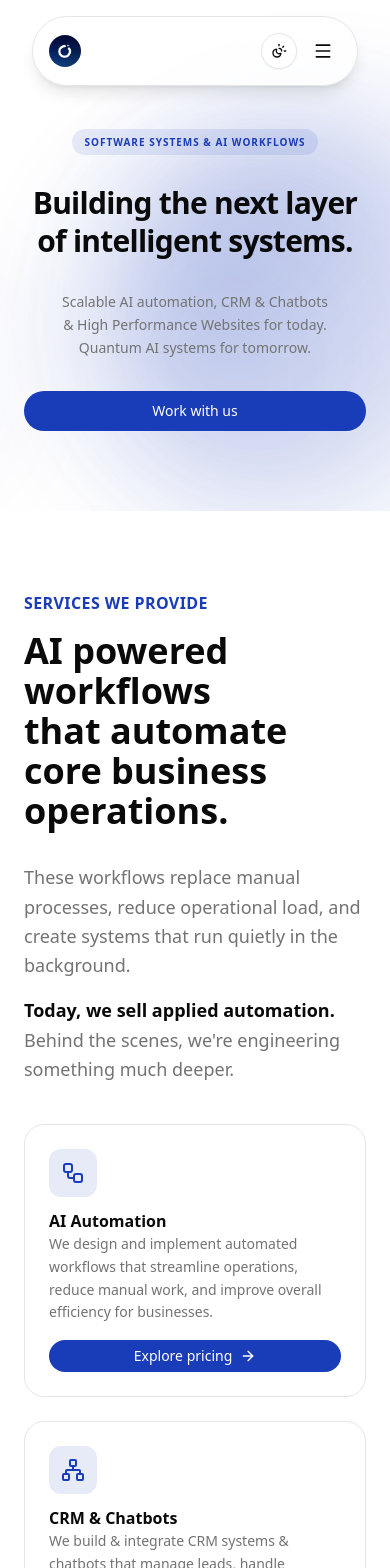
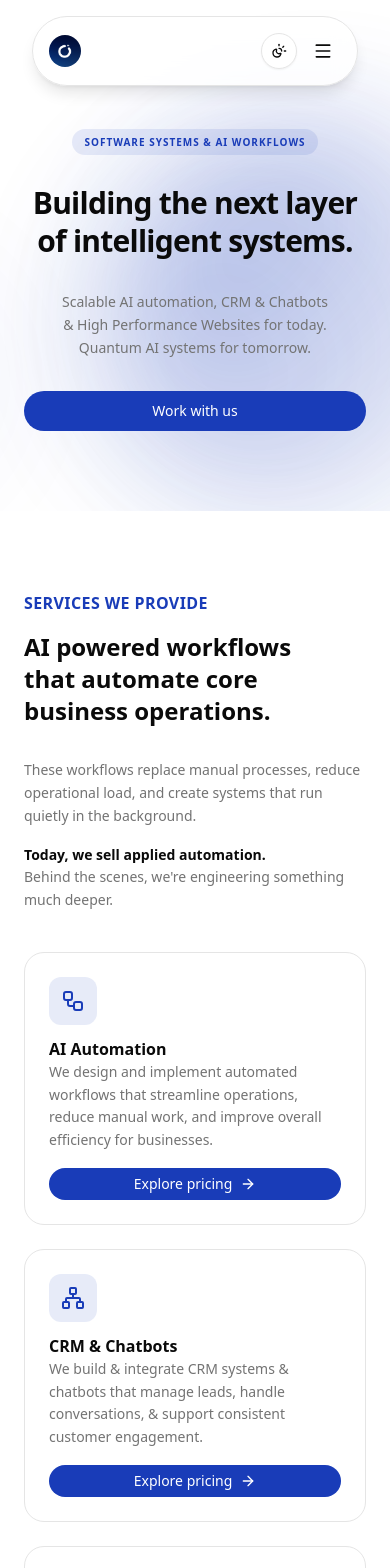
Before and after one commit to sidharth-ng/casal-labs, a Next.js app: page / in a window 390 px wide. Shown: the top 1568 px of the page. Built offline with nearby package versions, Linux system fonts and the light colour scheme.

Commit message:
fix: font sizes in mobile view

```diff
--- a/src/app/page.tsx
+++ b/src/app/page.tsx
@@ -76,16 +76,16 @@ export default function Home() {
                 <p className="text-base font-semibold text-blue-800 uppercase tracking-wide">
                   Services we provide
                 </p>
-                <h2 className="text-4xl md:text-5xl font-bold text-balance">
+                <h2 className="text-2xl md:text-5xl font-bold text-balance">
                   AI powered workflows that automate core business operations.
                 </h2>
               </div>
               <div className="space-y-4">
-                <p className="text-lg text-muted-foreground leading-relaxed">
+                <p className="text-sm md:text-lg text-muted-foreground leading-relaxed">
                   These workflows replace manual processes, reduce operational
                   load, and create systems that run quietly in the background.
                 </p>
-                <p className="text-lg text-muted-foreground leading-relaxed">
+                <p className="text-sm md:text-lg text-muted-foreground leading-relaxed">
                   <span className="font-semibold text-foreground">
                     Today, we sell applied automation.
                   </span>
@@ -194,7 +194,7 @@ export default function Home() {
             <p className="text-base font-semibold text-blue-800 uppercase tracking-wide">
               What we offer today
             </p>
-            <h2 className="text-4xl md:text-5xl font-bold text-balance">
+            <h2 className="text-2xl md:text-5xl font-bold text-balance">
               Production ready AI workflows for businesses that want leverage.
             </h2>
           </div>
@@ -250,7 +250,7 @@ export default function Home() {
             <p className="text-base font-semibold text-blue-800 uppercase tracking-wide">
               Where we're headed
             </p>
-            <h2 className="text-4xl md:text-5xl font-bold text-balance">
+            <h2 className="text-2xl md:text-5xl font-bold text-balance">
               Quantum AI based system architectures.
             </h2>
           </div>
@@ -320,7 +320,7 @@ export default function Home() {
             <p className="text-base font-semibold text-blue-800 uppercase tracking-wide">
               Why this approach
             </p>
-            <h2 className="text-4xl md:text-5xl font-bold text-balance">
+            <h2 className="text-2xl md:text-5xl font-bold text-balance">
               Systems that compound over time.
             </h2>
           </div>
@@ -347,7 +347,7 @@ export default function Home() {
             <p className="text-base font-semibold text-blue-800 uppercase tracking-wide">
               Our philosophy
             </p>
-            <h2 className="text-4xl md:text-5xl font-bold text-balance">
+            <h2 className="text-2xl md:text-5xl font-bold text-balance">
               The future of software is fewer decisions.
             </h2>
           </div>
@@ -390,7 +390,7 @@ export default function Home() {
             <p className="text-base font-semibold text-blue-800 uppercase tracking-wide">
               Who we work with
             </p>
-            <h2 className="text-4xl md:text-5xl font-bold text-balance">
+            <h2 className="text-2xl md:text-5xl font-bold text-balance">
               We work with founders and teams who think long-term.
             </h2>
           </div>
@@ -438,7 +438,7 @@ export default function Home() {
             <p className="text-base font-semibold text-blue-800 uppercase tracking-wide">
               Start with the foundation
             </p>
-            <h2 className="text-4xl md:text-5xl font-bold text-balance">
+            <h2 className="text-2xl md:text-5xl font-bold text-balance">
               Work with Casal Labs today through our AI automation workflows.
             </h2>
             <p className="text-xl text-muted-foreground">
```
